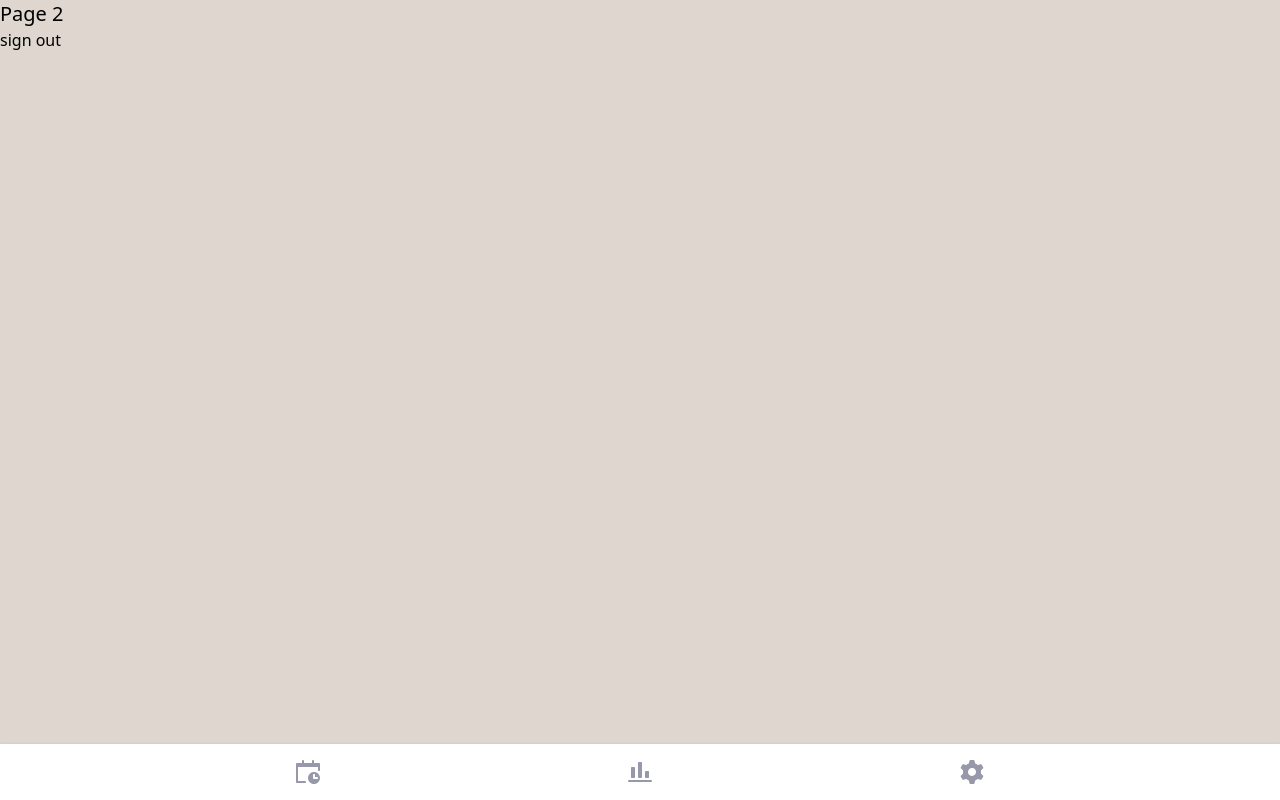
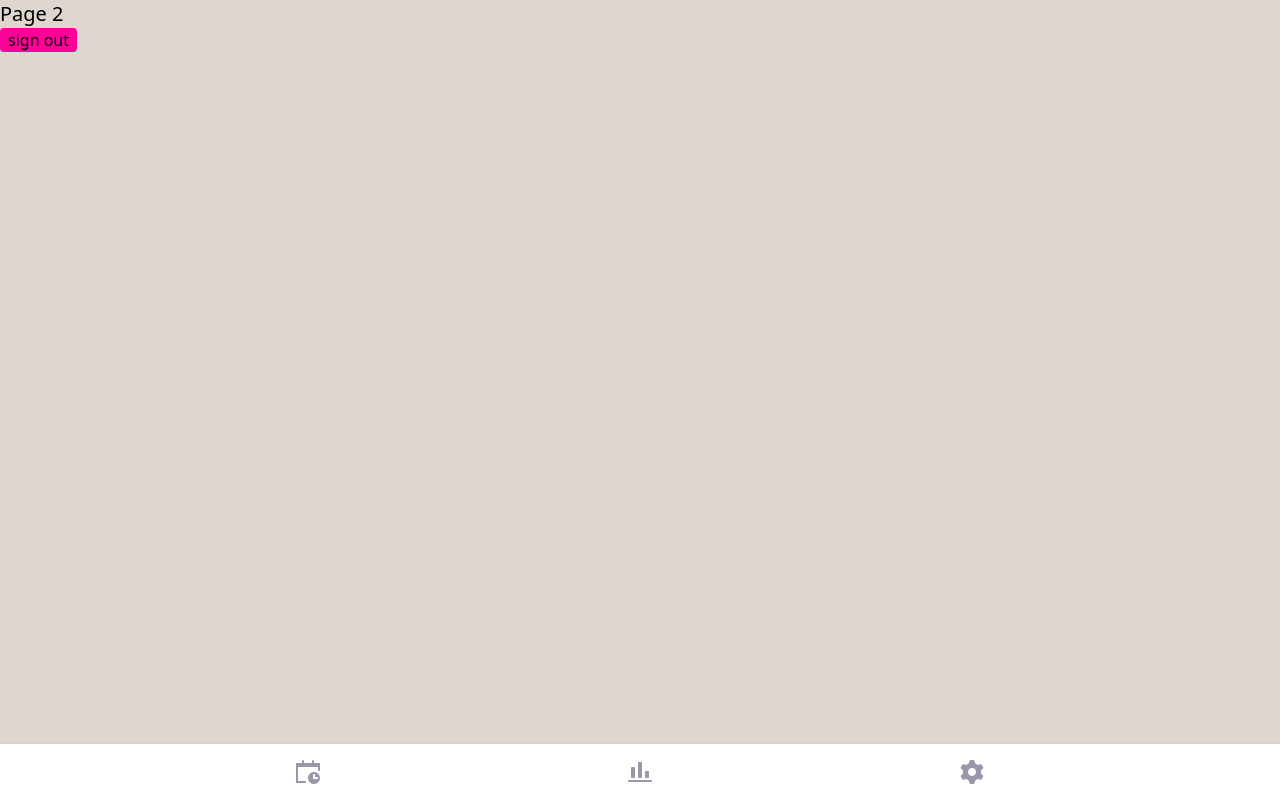
Before and after one commit to antistatique/windmill, a Next.js app: page /page2 in a window 1280 px wide. Built offline with nearby package versions, Linux system fonts and the light colour scheme.

Commit message:
Add routes protection

```diff
--- a/pages/_app.tsx
+++ b/pages/_app.tsx
@@ -1,14 +1,28 @@
 import type { AppProps } from 'next/app';
 import { SessionProvider } from 'next-auth/react';
+import { useRouter } from 'next/router';
 
 import '@/styles/globals.css';
 
+import Nav from '@/components/Nav';
+
+const withoutNav = ['/auth/signin'];
+
 const App = ({ Component, pageProps }: AppProps) => {
+	const router = useRouter();
+	const { pathname: path } = router;
+
 	return (
 		<SessionProvider session={pageProps.session}>
 			<Component {...pageProps} />
+
+			{!withoutNav.includes(path) && (
+				<header className='absolute bottom-0 w-full bg-white py-1 drop-shadow'>
+					<Nav />
+				</header>
+			)}
 		</SessionProvider>
 	);
-}
+};
 
 export default App;
--- a/pages/_document.tsx
+++ b/pages/_document.tsx
@@ -1,20 +1,15 @@
 import { Html, Head, Main, NextScript } from 'next/document';
-import Nav from '@/components/Nav';
 
 const Document = () => {
-  return (
+	return (
 		<Html lang='en'>
 			<Head />
 			<body className='bg-background'>
 				<Main />
 				<NextScript />
 			</body>
-
-			<header className='absolute bottom-0 w-full bg-white py-1 drop-shadow'>
-				<Nav />
-			</header>
 		</Html>
 	);
-}
+};
 
 export default Document;
--- a/pages/api/auth/[...nextauth].ts
+++ b/pages/api/auth/[...nextauth].ts
@@ -53,10 +53,7 @@ const scopes = [
 ];
 
 export default NextAuth({
-	secret: process.env.AUTH_SECRET,
-	pages: {
-		signIn: '/auth/signin',
-	},
+	secret: process.env.NEXTAUTH_SECRET,
 	providers: [
 		GoogleProvider({
 			clientId: process.env.GOOGLE_ID || '',
@@ -80,6 +77,7 @@ export default NextAuth({
 
 			return { ...session, accessToken: token.accessToken as string };
 		},
+
 		async jwt({ token, user, account }) {
 			// Initial sign in
 			if (account && user) {
@@ -98,5 +96,9 @@ export default NextAuth({
 			// Access token has expired, try to update it
 			return refreshAccessToken(token);
 		},
+
+		async redirect() {
+			return '/';
+		},
 	},
 });
--- a/pages/index.tsx
+++ b/pages/index.tsx
@@ -1,9 +1,9 @@
-const Home = () => {
-  return (
-    <main>
-      <h1 className='text-xl'>Index</h1>
-    </main>
-  )
-}
+const Index = () => {
+	return (
+		<main>
+			<h1 className='text-xl'>Index</h1>
+		</main>
+	);
+};
 
-export default Home;
+export default Index;
--- a/pages/page1.tsx
+++ b/pages/page1.tsx
@@ -4,6 +4,6 @@ const Page1 = () => {
 			<h1 className='text-xl'>Page 1</h1>
 		</main>
 	);
-}
+};
 
 export default Page1;
--- a/pages/page2.tsx
+++ b/pages/page2.tsx
@@ -4,7 +4,7 @@ const Page2 = () => {
 	return (
 		<main>
 			<h1 className='text-xl'>Page 2</h1>
-			<button onClick={() => signOut()}>sign out</button>
+			<button onClick={() => signOut()} className='px-2 bg-pink rounded'>sign out</button>
 		</main>
 	);
 };
```
Also changed, not shown: middleware.ts (added, +19 -0 lines).
